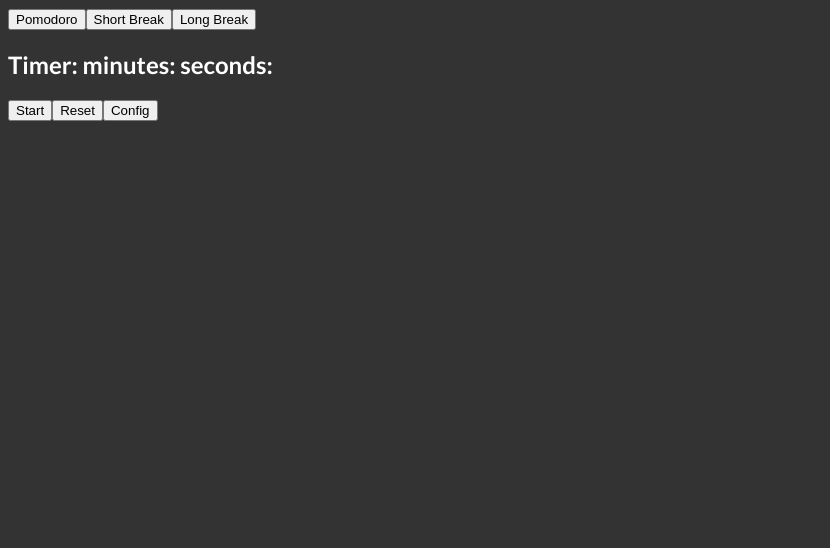
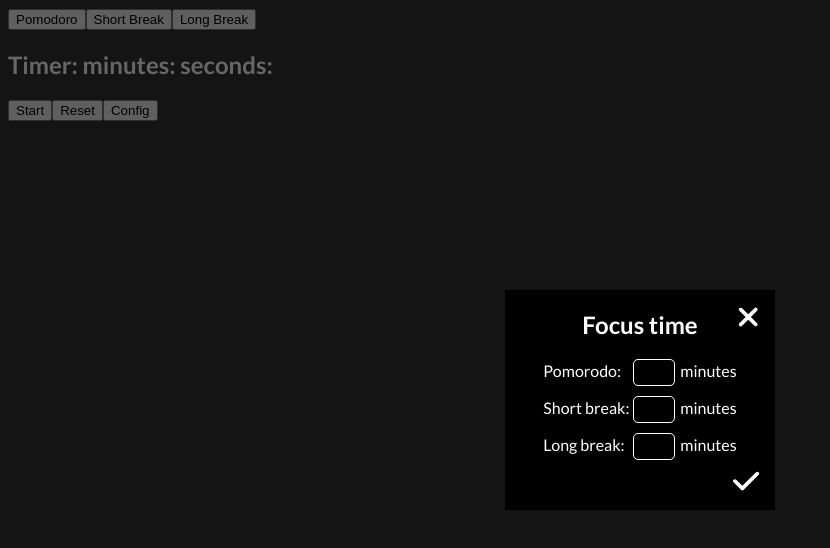
Before and after one commit to WersV/pomodoro-app, a Vue app: page / in a window 1280 px wide. Both pictures are taken after a click on the button "Config". Shown: the top 548 px of the page, without its empty margins (0-830 px from the left). Built offline with nearby package versions, Linux system fonts and the light colour scheme.

Commit message:
creating functions to use with pinia

```diff
--- a/src/components/AppControls.vue
+++ b/src/components/AppControls.vue
@@ -2,7 +2,7 @@
   <!-- <button >{{ flag ? 'Stop' : 'Start' }}</button> -->
   <button >Start</button>
   <button >Reset</button>
-  <button >Config</button>
+  <button @click="$emit('handleConfig')">Config</button>
 </template>
 
 <script setup>
@@ -14,6 +14,8 @@
 //   }
 // })
 
+defineEmits(['handleConfig'])
+
 </script>
 
 <style lang="scss" scoped></style>
--- a/src/components/AppModal.vue
+++ b/src/components/AppModal.vue
@@ -1,7 +1,7 @@
 <template>
 <div class="modal-background">
 	<div ref="target" class="modal">
-		<button @click="$emit('handleConfiguration')" class="close-btn">
+		<button @click="$emit('switchModal')" class="close-btn">
 			<font-awesome-icon icon="fa-solid fa-xmark" />
 		</button>
 		<div class="content-wrapper">
@@ -22,10 +22,10 @@ const target = ref(null);
 
 
 onClickOutside(target, () => {
-	emit('handleConfiguration')
+	emit('switchModal')
 });
 
-const emit = defineEmits(['handleConfiguration']);
+const emit = defineEmits(['switchModal']);
 
 </script>
 
--- a/src/components/AppPomodoroControls.vue
+++ b/src/components/AppPomodoroControls.vue
@@ -7,7 +7,7 @@
 </template>
 
 <script setup>
-defineEmits(['setTime'])
+
 </script>
 
 <style lang="scss" scoped>
--- a/src/views/MainView.vue
+++ b/src/views/MainView.vue
@@ -1,10 +1,11 @@
 <template>
   <AppPomodoroControls/>
   <AppTimer/>
-  <AppControls />
+  <AppControls @handle-config="handleConfig()"/>
   <AppModal
     v-if="isModalDisplayed"
-    @handle-configuration="handleConfiguration()"
+    @switch-modal="switchModal()"
+    @save-modal-changes="saveModalChanges()"
   >
     <template #options>
       <div>
@@ -34,10 +35,15 @@ const inputLongBreakMinutes = ref('')
 
 const isModalDisplayed = ref(false);
 
-const handleConfiguration = () => {
+const switchModal = () => {
   isModalDisplayed.value = !isModalDisplayed.value;
   console.log('dziala');
 }
+
+const handleConfig = () => {
+  isModalDisplayed.value = !isModalDisplayed.value;
+}
+
 </script>
 
 <style lang="scss" scoped>
```
